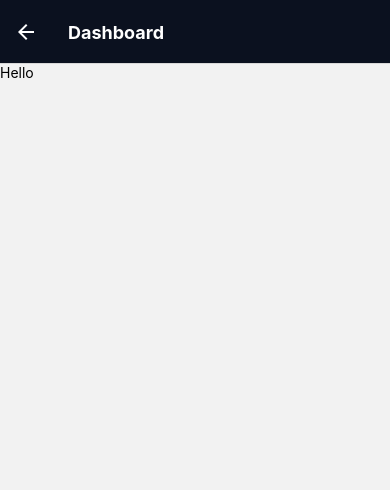
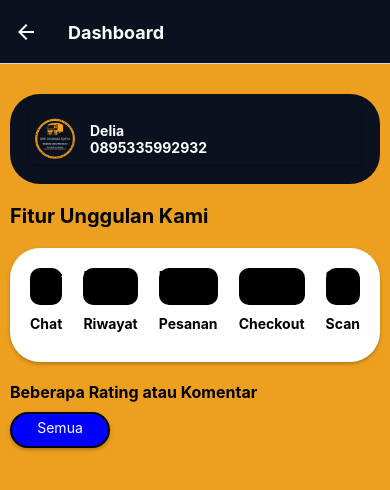
Before and after one commit to ShiroKatsuya/AnterIn_Mobile, a React Native app: screen /Dashboard in a window 390 px wide. Shown: the top 490 px of the page. Built offline with nearby package versions, Linux system fonts and the light colour scheme.

Commit message:
Update Dashboard

```diff
--- a/pages/konsumen/Dashboard/index.js
+++ b/pages/konsumen/Dashboard/index.js
@@ -1,22 +1,177 @@
-import { StyleSheet, Text, View,TouchableOpacity } from 'react-native'
-import React from 'react'
-// import { useNavigation } from '@react-navigation/native';
+import React from 'react';
+import { View, Text, Image, TouchableOpacity, StyleSheet } from 'react-native';
 import { useNavigation } from '@react-navigation/native';
 
+const Dashboard = () => {
+  const navigation = useNavigation();
 
-export default function Dashboard() {
-  const navigation = useNavigation();
-    return (
+  return (
+    <View style={styles.container}>
+      {/* Card Info */}
+      <View style={styles.cardInfo}>
+        <View style={styles.cardInfoRow}>
+          <Image source={require('../../img/logo.png')} style={styles.logo} />
+          <View style={styles.userDetails}>
+            <Text style={styles.userName}>Delia</Text>
+            <Text style={styles.userPhone}>0895335992932</Text>
+          </View>
+        </View>
+      </View>
 
-      <View>
-        <TouchableOpacity onPress={() => navigation.navigate('Profile')}>
-        <Text>
-            Hello
-        </Text>
-        </TouchableOpacity>
+      {/* Fitur Unggulan */}
+      <Text style={styles.unggulanTitle}>Fitur Unggulan Kami</Text>
+
+      {/* Card Fitur Unggulan */}
+      <View style={styles.unggulanCard}>
+        <View style={styles.unggulanRow}>
+          <Text style={styles.unggulanText1}>Chat</Text>
+          <Text style={styles.unggulanText1}>Riwayat</Text>
+          <Text style={styles.unggulanText1}>Pesanan</Text>
+          <Text style={styles.unggulanText1}>Checkout</Text>
+          <Text style={styles.unggulanText1}>Scan</Text>
+        </View>
+        <View style={styles.unggulanRow}>
+          <TouchableOpacity onPress={() => navigation.navigate('Chat')}>
+            <Text style={styles.unggulanText}>Chat</Text>
+          </TouchableOpacity>
+          <TouchableOpacity onPress={() => navigation.navigate('Riwayat')}>
+            <Text style={styles.unggulanText}>Riwayat</Text>
+          </TouchableOpacity>
+          <TouchableOpacity onPress={() => navigation.navigate('Pesanan')}>
+            <Text style={styles.unggulanText}>Pesanan</Text>
+          </TouchableOpacity>
+          <TouchableOpacity onPress={() => navigation.navigate('Checkout')}>
+            <Text style={styles.unggulanText}>Checkout</Text>
+          </TouchableOpacity>
+          <TouchableOpacity onPress={() => navigation.navigate('Profile')}>
+            <Text style={styles.unggulanText}>Scan</Text>
+          </TouchableOpacity>
+        </View>
       </View>
-    );
-  }
+      <Text style={styles.unggulanArtikel}>Beberapa Rating atau Komentar</Text>
+      <View style={styles.button}>
+      <Text style={styles.text}>Semua</Text>
+      </View>
+
+    </View>
+  );
+};
+
+const styles = StyleSheet.create({
+  container: {
+    flex: 1, // Make the container take up the entire screen
+    backgroundColor: '#EDA01F',
+    padding: 10,
+  },
+  text:{
+    // alignContent:'flex-start',
+    textAlign:'center',
+    fontSize:14,
+    color:'white',
+    justifyContent:'center',
+    paddingTop:5
+
+  },
+
+  button:{
+    width:100,
+    backgroundColor:'blue',
+    paddingBottom:10,
+    color:'#0D53F4',
+    alignItems:'center',
+    textAlign:'center',
+    marginTop:10,
+    borderRadius:30,
+    borderColor:'black', // Added border color
+    borderWidth:2,
+    shadowColor: '#000',
+    shadowOffset: { width: 0, height: 2 },
+    shadowOpacity: 0.25,
+    shadowRadius: 3.84,
+    elevation: 5,
+ // Added border width
+  },
+
+  cardInfo: {
+    backgroundColor: '#0B111F',
+    borderRadius: 30,
+    padding: 20,
+    marginTop: 20,
+  },
+  cardInfoRow: {
+    flexDirection: 'row',
+    alignItems: 'center',
+    shadowColor: '#000',
+    shadowOffset: { width: 0, height: 2 },
+    shadowOpacity: 0.25,
+    shadowRadius: 3.84,
+    elevation: 5,
+
+  },
+  logo: {
+    width: 50,
+    height: 50,
+    marginRight: 10,
+  },
+  userDetails: {
+    // No styles needed here for now
+  },
+  userName: {
+    fontWeight: 'bold',
+    color: 'white',
+  },
+  userPhone: {
+    fontWeight: 'bold',
+    color: 'white',
+  },
+  unggulanTitle: {
+    fontWeight: 'bold',
+    color: 'black',
+    fontSize: 20,
+    marginTop: 20,
+  },
+  unggulanCard: {
+    backgroundColor: 'white',
+    borderRadius: 30,
+    padding: 20,
+    marginTop: 20,
+    shadowColor: '#000',
+    shadowOffset: { width: 0, height: 2 },
+    shadowOpacity: 0.25,
+    shadowRadius: 3.84,
+    elevation: 5,
+
+  },
+  unggulanRow: {
+    flexDirection: 'row',
+    justifyContent: 'space-between',
+    marginBottom: 10,
+  },
+  unggulanText: {
+    fontWeight: 'bold',
+    color: 'black',
+    alignItems:'center',
+
+  },
+
+  unggulanArtikel:{
+    fontWeight: 'bold',
+    color: 'black',
+    fontSize: 16,
+    marginTop: 20,
+  },
+
+  unggulanText1: {
+    fontWeight: 'bold',
+    backgroundColor:'black',
+    color: 'black',
+    alignItems:'center',
+    paddingBottom:20,
+    borderRadius:10
 
 
-const styles = StyleSheet.create({})
+
+  },
+});
+
+export default Dashboard;
```
